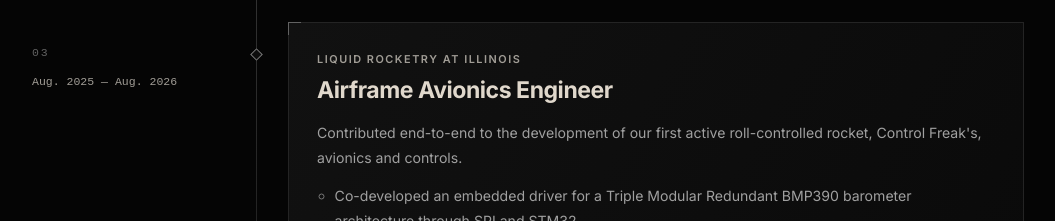
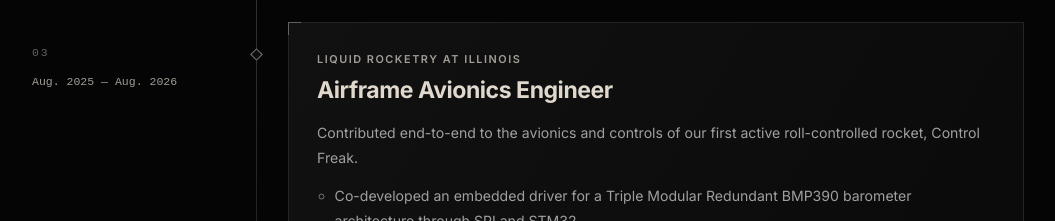
Before and after one commit to bryanzhangg/CS124_Portfolio, a React (Vite) app: page / in a window 1280 px wide. Shown: the part 2240-2461 px from the top of the page, without its empty margins (112-1167 px from the left). Built offline with nearby package versions, Linux system fonts and the light colour scheme; a web font is replaced by a local one.

Commit message:
fix experience

```diff
--- a/src/data/experience.js
+++ b/src/data/experience.js
@@ -21,7 +21,7 @@
     period: "Aug. 2025 — Aug. 2026",
     role: "Airframe Avionics Engineer",
     organization: "Liquid Rocketry at Illinois",
-    description: "Contributed end-to-end to the development of our first active roll-controlled rocket, Control Freak's, avionics and controls.",
+    description: "Contributed end-to-end to the avionics and controls  of our first active roll-controlled rocket, Control Freak.",
     highlights: ["Co-developed an embedded driver for a Triple Modular Redundant BMP390 barometer architecture through SPI and STM32", "Designed the avionics bay, owning the battery bay, constrainer, and TeleMega enclosure. Flight validated to 9g axial acceleration"],
     tags: ["KiCAD", "Siemens NX", "STM32", "CLion", "Soldering"],
   },
```
